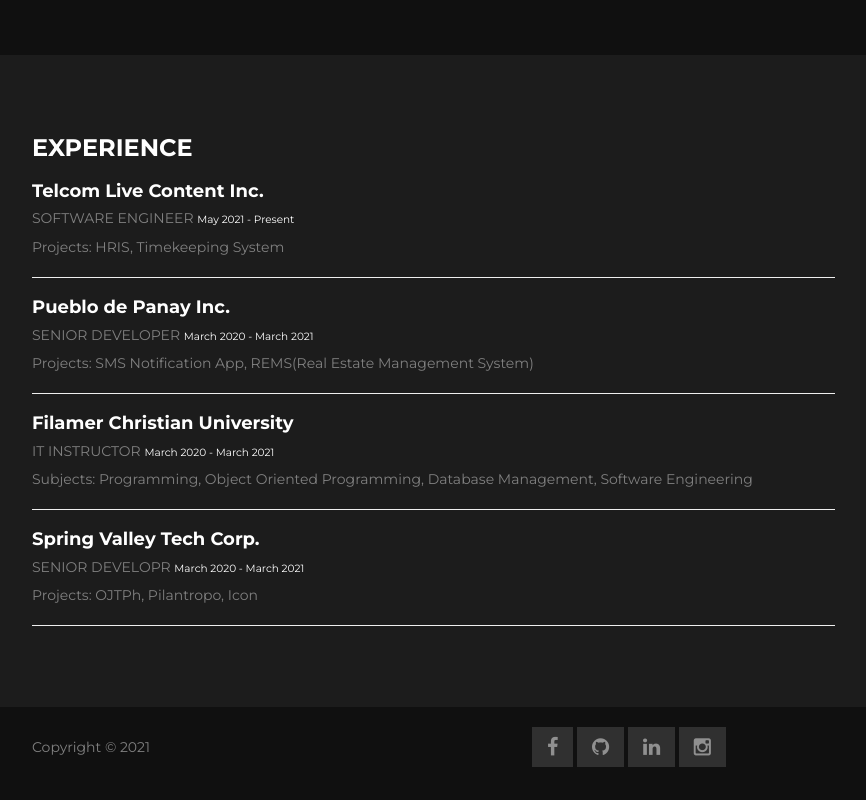
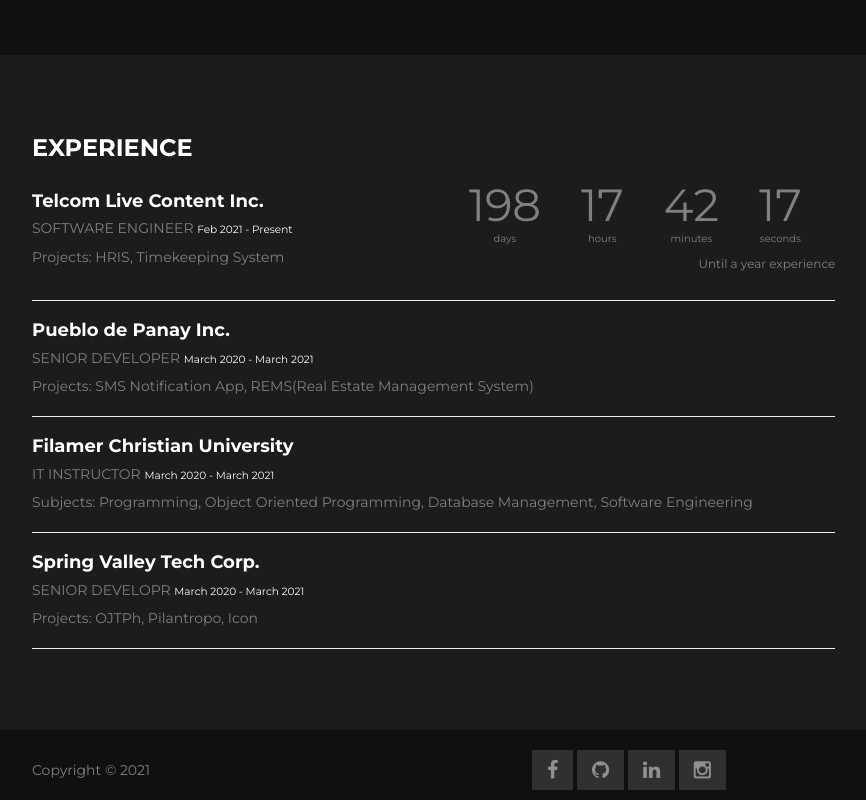
Before and after one commit to nujkram/profile, a plain HTML site: page index.html in a window 1280 px wide. Shown: the part 2488-3288 px from the top of the page, without its empty margins (123-989 px from the left). Before the commit the page ends 3265 px from the top, so only its background shows below. Drawn offline with Linux system fonts and the light colour scheme; some packages are replaced by stand-ins of ours.

Commit message:
Added countdown timer for job experience

```diff
--- a/css/style.css
+++ b/css/style.css
@@ -15,3 +15,22 @@ p {
   margin-right: 25px;
   margin-left: 25px;
 }
+
+.countdown-container {
+  display: flex;
+  align-items: center;
+}
+
+.big-text {
+  font-size: 4.5rem;
+  line-height: 1;
+  margin: 0 2rem;
+}
+
+.countdown-el {
+  text-align: center;
+}
+
+.countdown-el span {
+  font-size: 1rem;
+}
--- a/index.html
+++ b/index.html
@@ -1,5 +1,6 @@
 <!DOCTYPE html>
 <html lang="en">
+
 <head>
 	<title>MARK GERSANIVA</title>
 	<link rel="icon" href="images/nujkram.jpg" type="image/jpg" />
@@ -23,6 +24,7 @@ http://www.templatemo.com/tm-468-onetel
 	<link href='http://fonts.googleapis.com/css?family=Montserrat:400,700' rel='stylesheet' type='text/css'>
 
 </head>
+
 <body>
 
 	<!-- navigation -->
@@ -123,12 +125,16 @@ http://www.templatemo.com/tm-468-onetel
 				</div>
 				<div class="col-md-6 col-sm-12 about-des">
 					<h2>ABOUT</h2>
-				<p>I am a graduate of Bachelor of Science in Computer Science in Filamer Christian University. Currently working as a Web Developer using Django or CodeIgniter 3 frameworks. </p>
+					<p>I am a graduate of Bachelor of Science in Computer Science in Filamer Christian University.
+						Currently working as a Web Developer using Django or CodeIgniter 3 frameworks. </p>
 					<p><i class="fa fa-home"></i> Roxas City, Capiz</p>
 					<p><i class="fa fa-envelope-o"></i> markjungersaniva@gmail.com</p>
-				<p><i class="fa fa-github"></i> <a href="https://github.com/nujkram" target="_blank">github.com/nujkram</a></p>
-				<p><i class="fa fa-globe"></i> <a href="https://theninjatribe.com/" target="_blank">www.theninjatribe.com</a></p>
-              	<p><i class="fa fa-globe"></i> <a href="https://inartechsolutions.com/" target="_blank">www.inartechsolutions.com</a></p>
+					<p><i class="fa fa-github"></i> <a href="https://github.com/nujkram"
+							target="_blank">github.com/nujkram</a></p>
+					<p><i class="fa fa-globe"></i> <a href="https://theninjatribe.com/"
+							target="_blank">www.theninjatribe.com</a></p>
+					<p><i class="fa fa-globe"></i> <a href="https://inartechsolutions.com/"
+							target="_blank">www.inartechsolutions.com</a></p>
 				</div>
 			</div>
 		</div>
@@ -151,54 +157,64 @@ http://www.templatemo.com/tm-468-onetel
 					<strong>PYTHON</strong>
 					<span class="pull-right">70%</span>
 					<div class="progress">
-						<div class="progress-bar progress-bar-primary" role="progressbar" aria-valuenow="70" aria-valuemin="0" aria-valuemax="100" style="width: 70%;"></div>
+						<div class="progress-bar progress-bar-primary" role="progressbar" aria-valuenow="70"
+							aria-valuemin="0" aria-valuemax="100" style="width: 70%;"></div>
 					</div>
 					<strong>PHP</strong>
 					<span class="pull-right">60%</span>
 					<div class="progress">
-						<div class="progress-bar progress-bar-primary" role="progressbar" aria-valuenow="60" aria-valuemin="0" aria-valuemax="100" style="width: 60%;"></div>
+						<div class="progress-bar progress-bar-primary" role="progressbar" aria-valuenow="60"
+							aria-valuemin="0" aria-valuemax="100" style="width: 60%;"></div>
 					</div>
 					<strong>C#</strong>
 					<span class="pull-right">60%</span>
 					<div class="progress">
-						<div class="progress-bar progress-bar-primary" role="progressbar" aria-valuenow="60" aria-valuemin="0" aria-valuemax="100" style="width: 60%;"></div>
+						<div class="progress-bar progress-bar-primary" role="progressbar" aria-valuenow="60"
+							aria-valuemin="0" aria-valuemax="100" style="width: 60%;"></div>
 					</div>
 					<strong>DJANGO</strong>
 					<span class="pull-right">60%</span>
 					<div class="progress">
-						<div class="progress-bar progress-bar-success" role="progressbar" aria-valuenow="60" aria-valuemin="0" aria-valuemax="100" style="width: 60%;"></div>
+						<div class="progress-bar progress-bar-success" role="progressbar" aria-valuenow="60"
+							aria-valuemin="0" aria-valuemax="100" style="width: 60%;"></div>
 					</div>
 					<strong>CODEIGNITER</strong>
 					<span class="pull-right">50%</span>
 					<div class="progress">
-						<div class="progress-bar progress-bar-success" role="progressbar" aria-valuenow="50" aria-valuemin="0" aria-valuemax="100" style="width: 50%;"></div>
+						<div class="progress-bar progress-bar-success" role="progressbar" aria-valuenow="50"
+							aria-valuemin="0" aria-valuemax="100" style="width: 50%;"></div>
 					</div>
 				</div>
 				<div class="col-md-6 col-sm-6">
 					<strong>MYSQL</strong>
 					<span class="pull-right">80%</span>
 					<div class="progress">
-						<div class="progress-bar progress-bar-danger" role="progressbar" aria-valuenow="80" aria-valuemin="0" aria-valuemax="100" style="width: 80%;"></div>
+						<div class="progress-bar progress-bar-danger" role="progressbar" aria-valuenow="80"
+							aria-valuemin="0" aria-valuemax="100" style="width: 80%;"></div>
 					</div>
 					<strong>POSTGRESQL</strong>
 					<span class="pull-right">50%</span>
 					<div class="progress">
-						<div class="progress-bar progress-bar-danger" role="progressbar" aria-valuenow="50" aria-valuemin="0" aria-valuemax="100" style="width: 50%;"></div>
+						<div class="progress-bar progress-bar-danger" role="progressbar" aria-valuenow="50"
+							aria-valuemin="0" aria-valuemax="100" style="width: 50%;"></div>
 					</div>
 					<strong>HTML5 &AMP CSS3</strong>
 					<span class="pull-right">100%</span>
 					<div class="progress">
-						<div class="progress-bar progress-bar-warning" role="progressbar" aria-valuenow="100" aria-valuemin="0" aria-valuemax="100" style="width: 100%;"></div>
+						<div class="progress-bar progress-bar-warning" role="progressbar" aria-valuenow="100"
+							aria-valuemin="0" aria-valuemax="100" style="width: 100%;"></div>
 					</div>
 					<strong>JAVASCRIPT</strong>
 					<span class="pull-right">40%</span>
 					<div class="progress">
-						<div class="progress-bar progress-bar-warning" role="progressbar" aria-valuenow="40" aria-valuemin="0" aria-valuemax="100" style="width: 40%;"></div>
+						<div class="progress-bar progress-bar-warning" role="progressbar" aria-valuenow="40"
+							aria-valuemin="0" aria-valuemax="100" style="width: 40%;"></div>
 					</div>
 					<strong>BOOTSTRAP</strong>
 					<span class="pull-right">90%</span>
 					<div class="progress">
-						<div class="progress-bar progress-bar-warning" role="progressbar" aria-valuenow="90" aria-valuemin="0" aria-valuemax="100" style="width: 90%;"></div>
+						<div class="progress-bar progress-bar-warning" role="progressbar" aria-valuenow="90"
+							aria-valuemin="0" aria-valuemax="100" style="width: 90%;"></div>
 					</div>
 				</div>
 			</div>
@@ -217,26 +233,33 @@ http://www.templatemo.com/tm-468-onetel
 			<div class="row mt30">
 
 				<div class="col-md-4 col-sm-4 col-xs-6">
-				<a href="images/portfolio-img7.jpg" data-lightbox-gallery="portfolio-gallery"><img src="images/portfolio-img7.jpg" alt="portfolio img"></a>
+					<a href="images/portfolio-img7.jpg" data-lightbox-gallery="portfolio-gallery"><img
+							src="images/portfolio-img7.jpg" alt="portfolio img"></a>
 				</div>
 				<div class="col-md-4 col-sm-4 col-xs-6">
-				<a href="images/portfolio-img6.jpg" data-lightbox-gallery="portfolio-gallery"><img src="images/portfolio-img6.jpg" alt="portfolio img"></a>
+					<a href="images/portfolio-img6.jpg" data-lightbox-gallery="portfolio-gallery"><img
+							src="images/portfolio-img6.jpg" alt="portfolio img"></a>
 				</div>
 				<div class="col-md-4 col-sm-4 col-xs-6">
-				<a href="images/portfolio-img5.jpg" data-lightbox-gallery="portfolio-gallery"><img src="images/portfolio-img5.jpg" alt="portfolio img"></a>
+					<a href="images/portfolio-img5.jpg" data-lightbox-gallery="portfolio-gallery"><img
+							src="images/portfolio-img5.jpg" alt="portfolio img"></a>
 				</div>
 
 				<div class="col-md-3 col-sm-6 col-xs-6">
-				<a href="images/portfolio-img4.jpg" data-lightbox-gallery="portfolio-gallery"><img src="images/portfolio-img4.jpg" alt="portfolio img"></a>
+					<a href="images/portfolio-img4.jpg" data-lightbox-gallery="portfolio-gallery"><img
+							src="images/portfolio-img4.jpg" alt="portfolio img"></a>
 				</div>
 				<div class="col-md-3 col-sm-6 col-xs-6">
-				<a href="images/portfolio-img3.jpg" data-lightbox-gallery="portfolio-gallery"><img src="images/portfolio-img3.jpg" alt="portfolio img"></a>
+					<a href="images/portfolio-img3.jpg" data-lightbox-gallery="portfolio-gallery"><img
+							src="images/portfolio-img3.jpg" alt="portfolio img"></a>
 				</div>
 				<div class="col-md-3 col-sm-6 col-xs-6">
-				<a href="images/portfolio-img2.jpg" data-lightbox-gallery="portfolio-gallery"><img src="images/portfolio-img2.jpg" alt="portfolio img"></a>
+					<a href="images/portfolio-img2.jpg" data-lightbox-gallery="portfolio-gallery"><img
+							src="images/portfolio-img2.jpg" alt="portfolio img"></a>
 				</div>
 				<div class="col-md-3 col-sm-6 col-xs-12">
-				<a href="images/portfolio-img1.jpg" data-lightbox-gallery="portfolio-gallery"><img src="images/portfolio-img1.jpg" alt="portfolio img"></a>
+					<a href="images/portfolio-img1.jpg" data-lightbox-gallery="portfolio-gallery"><img
+							src="images/portfolio-img1.jpg" alt="portfolio img"></a>
 				</div>
 				<div class="col-md-12 col-sm-12">
 					<a rel="nofollow" href="portfolio.html" class="btn btn-default">View More</a>
@@ -252,12 +275,35 @@ http://www.templatemo.com/tm-468-onetel
 
 				<div class="col-md-10 col-sm-4">
 					<h3>EXPERIENCE</h3>
-				<div>
+					<div class="row">
+						<div class="col-md-6">
 							<h4>Telcom Live Content Inc.</h4>
-					<h5>SOFTWARE ENGINEER <small style="color: #fff">May 2021 - Present</small></h5>
+							<h5>SOFTWARE ENGINEER <small style="color: #fff">Feb 2021 - Present</small></h5>
 							<p>Projects: HRIS, Timekeeping System</p>
+						</div>
+						<div class="col-md-6">
+							<div class="countdown-container">
+								<div class="countdown-el days-c">
+									<p class="big-text" id="days">0</p>
+									<span>days</span>
+								</div>
+								<div class="countdown-el hours-c">
+									<p class="big-text" id="hours">0</p>
+									<span>hours</span>
+								</div>
+								<div class="countdown-el minutes-c">
+									<p class="big-text" id="minutes">0</p>
+									<span>minutes</span>
+								</div>
+								<div class="countdown-el seconds-c">
+									<p class="big-text" id="seconds">0</p>
+									<span>seconds</span>
+								</div>
+							</div>
+							<h6 class="text-right">Until a year experience</h6>
+						</div>
+					</div>
 					<hr>
-				</div>
 					<div>
 						<h4>Pueblo de Panay Inc.</h4>
 						<h5>SENIOR DEVELOPER <small style="color: #fff">March 2020 - March 2021</small></h5>
@@ -267,7 +313,8 @@ http://www.templatemo.com/tm-468-onetel
 					<div>
 						<h4>Filamer Christian University</h4>
 						<h5>IT INSTRUCTOR <small style="color: #fff">March 2020 - March 2021</small></h5>
-					<p>Subjects: Programming, Object Oriented Programming, Database Management, Software Engineering</p>
+						<p>Subjects: Programming, Object Oriented Programming, Database Management, Software Engineering
+						</p>
 						<hr>
 					</div>
 					<div>
@@ -297,8 +344,10 @@ http://www.templatemo.com/tm-468-onetel
 					<ul class="social-icons">
 						<li><a href="https://facebook.com/nujkram" class="fa fa-facebook" target="_blank"></a></li>
 						<li><a href="https://www.github.com/nujkram" class="fa fa-github" target="_blank"></a></li>
-					<li><a href="https://www.linkedin.com/in/nujkram/" class="fa fa-linkedin" target="_blank"></a></li>
-					<li><a href="https://www.instagram.com/inujkram/" class="fa fa-instagram" target="_blank"></a></li>
+						<li><a href="https://www.linkedin.com/in/nujkram/" class="fa fa-linkedin" target="_blank"></a>
+						</li>
+						<li><a href="https://www.instagram.com/inujkram/" class="fa fa-instagram" target="_blank"></a>
+						</li>
 					</ul>
 				</div>
 			</div>
@@ -310,7 +359,9 @@ http://www.templatemo.com/tm-468-onetel
 	<script src="js/jquery.js"></script>
 	<script src="js/bootstrap.min.js"></script>
 	<script src="js/nivo-lightbox.min.js"></script>
+	<script src="js/countdown-timer.js"></script>
 	<script src="js/custom.js"></script>
 
 </body>
+
 </html>
--- /dev/null
+++ b/js/countdown-timer.js
@@ -0,0 +1,31 @@
+const daysEl = document.getElementById("days");
+const hoursEl = document.getElementById("hours");
+const minutesEl = document.getElementById("minutes");
+const secondsEl = document.getElementById("seconds");
+
+const Anniversary = "26 Feb 2022";
+
+function countdown() {
+    const anniversaryDate = new Date(Anniversary);
+    const currentDate = new Date();
+
+    const totalSeconds = (anniversaryDate - currentDate) / 1000;
+
+    const days = Math.floor(totalSeconds / 3600 / 24);
+    const hours = Math.floor(totalSeconds / 3600) % 24;
+    const minutes = Math.floor(totalSeconds / 60) % 60;
+    const seconds = Math.floor(totalSeconds) % 60;
+
+    daysEl.innerHTML = days;
+    hoursEl.innerHTML = formatTime(hours);
+    minutesEl.innerHTML = formatTime(minutes);
+    secondsEl.innerHTML = formatTime(seconds);
+};
+
+function formatTime(time) {
+    return time < 10 ? (`0${time}`) : time;
+}
+
+countdown();
+
+setInterval(countdown, 1000);
```
Lines whose indentation alone changed are shown as unchanged.
